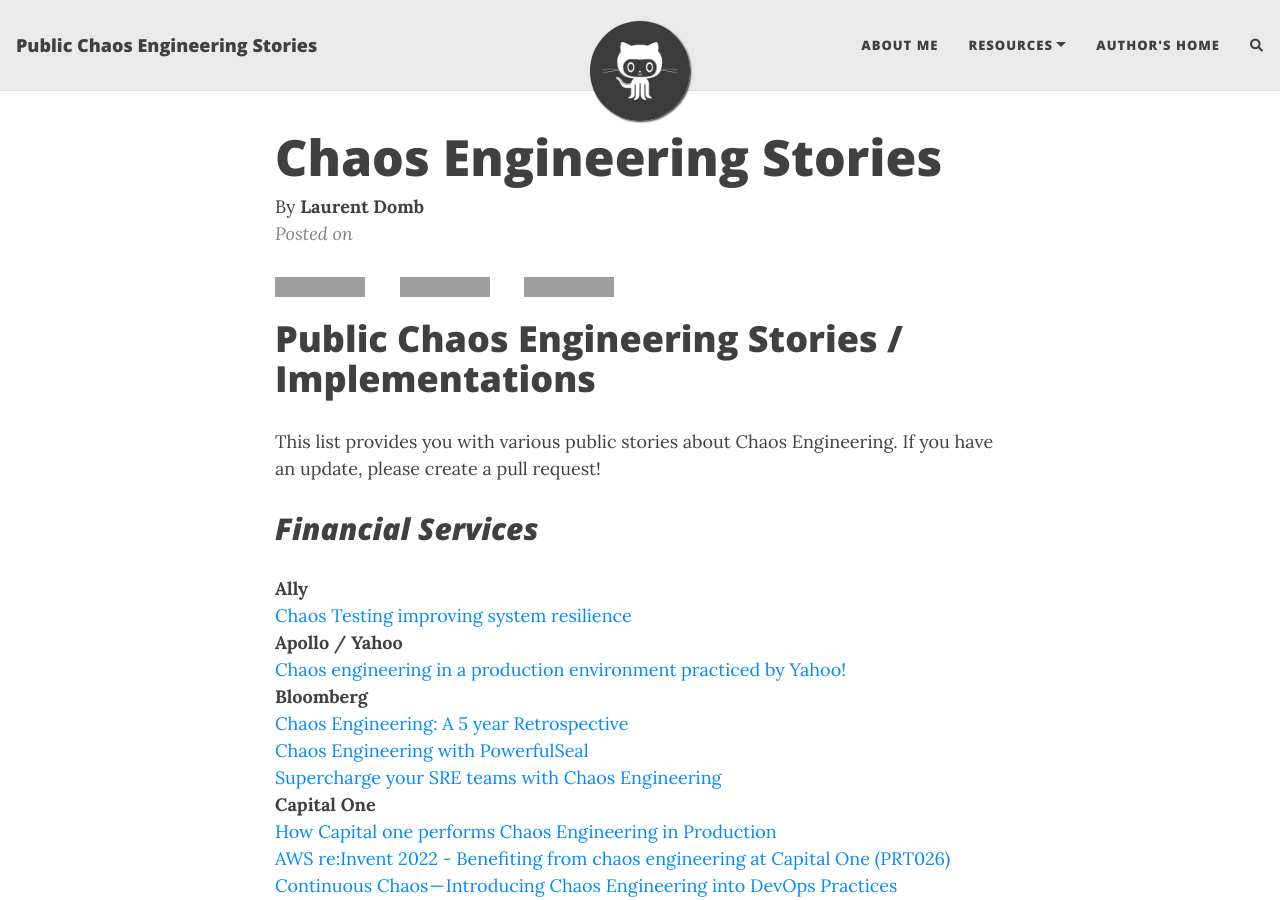
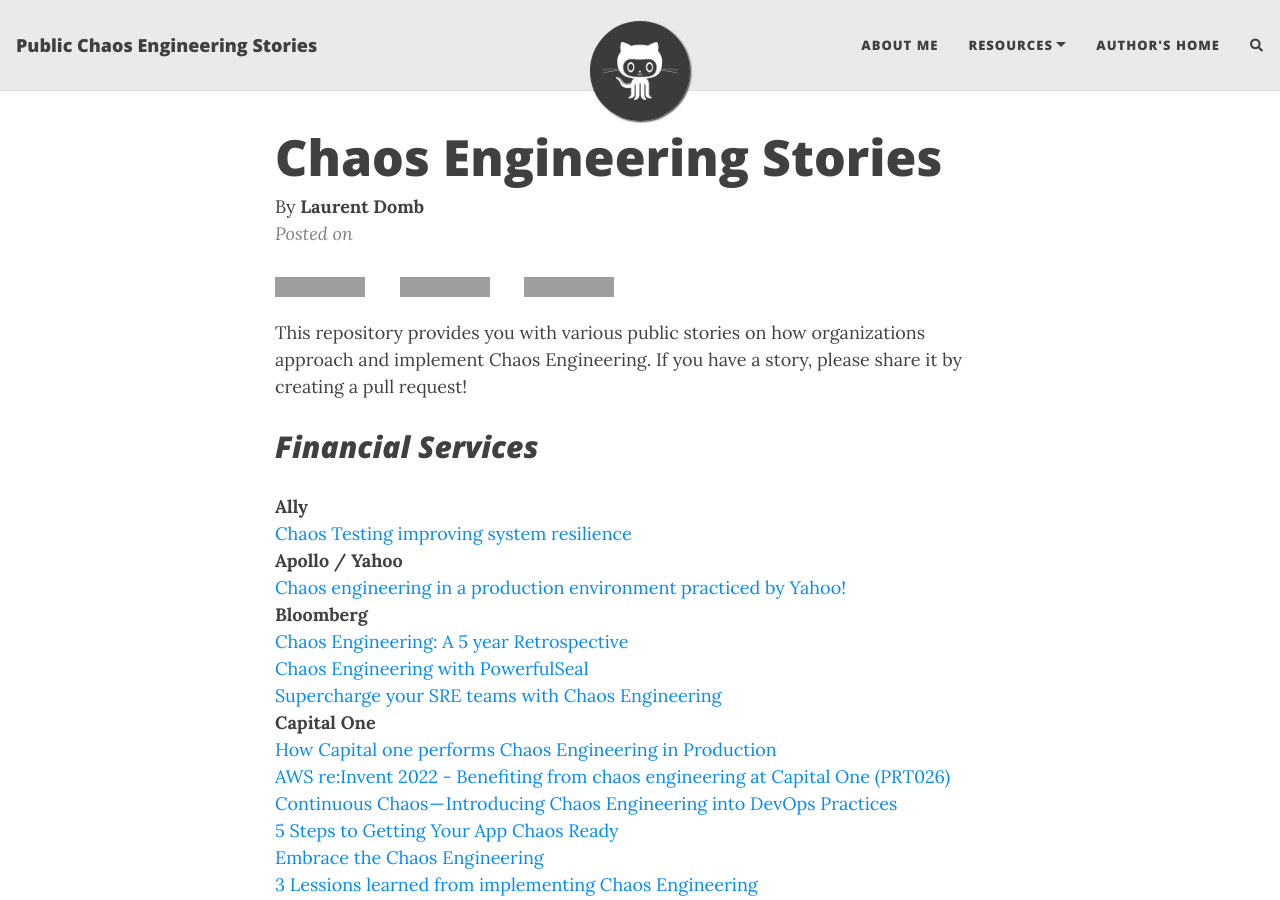
Before and after one commit to ldomb/ldomb.github.io, a Jekyll site: the page built from index.md, in a window 1280 px wide and 900 px high, cut to the strip 0-900 px from the top of the window. Built offline with Jekyll 4.4.1, drawn with Linux system fonts in a browser that asks for light colours; nearby versions of some CDN libraries; comment, search, counter and statistics services are not loaded; grey boxes are pictures that could not be loaded.

Commit message:
updated text

```diff
--- a/index.md
+++ b/index.md
@@ -11,9 +11,7 @@
 
 {: .box-success}
 
-# Public Chaos Engineering Stories / Implementations
-
-This list provides you with various public stories about Chaos Engineering. If you have an update, please create a pull request!
+This repository provides you with various public stories on how organizations approach and implement Chaos Engineering. If you have a story, please share it by creating a  pull request!
 
 _**Financial Services**_
 ------------------------
```
